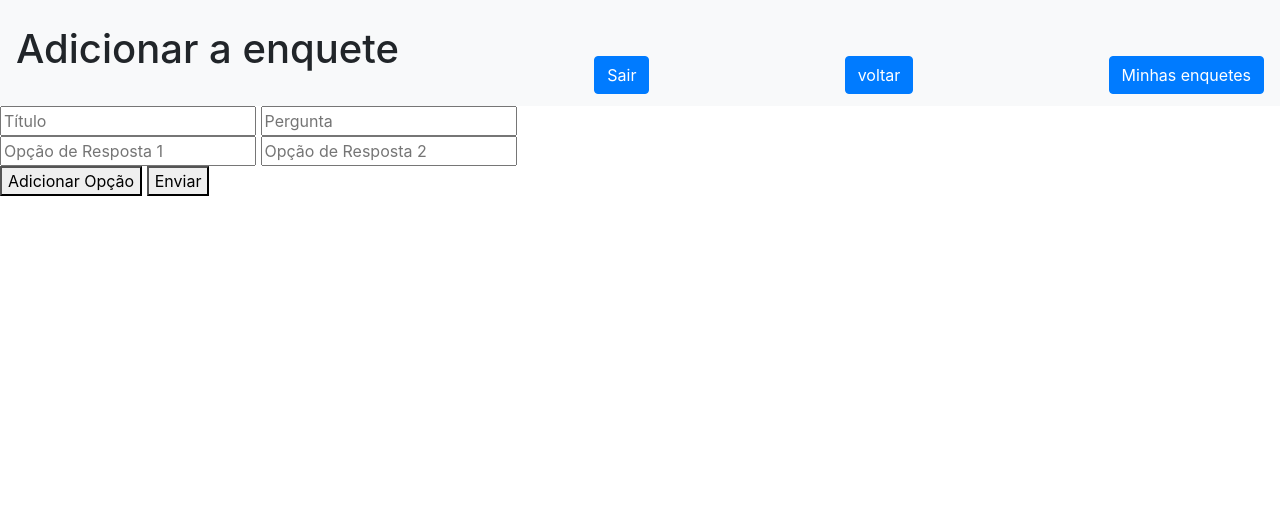
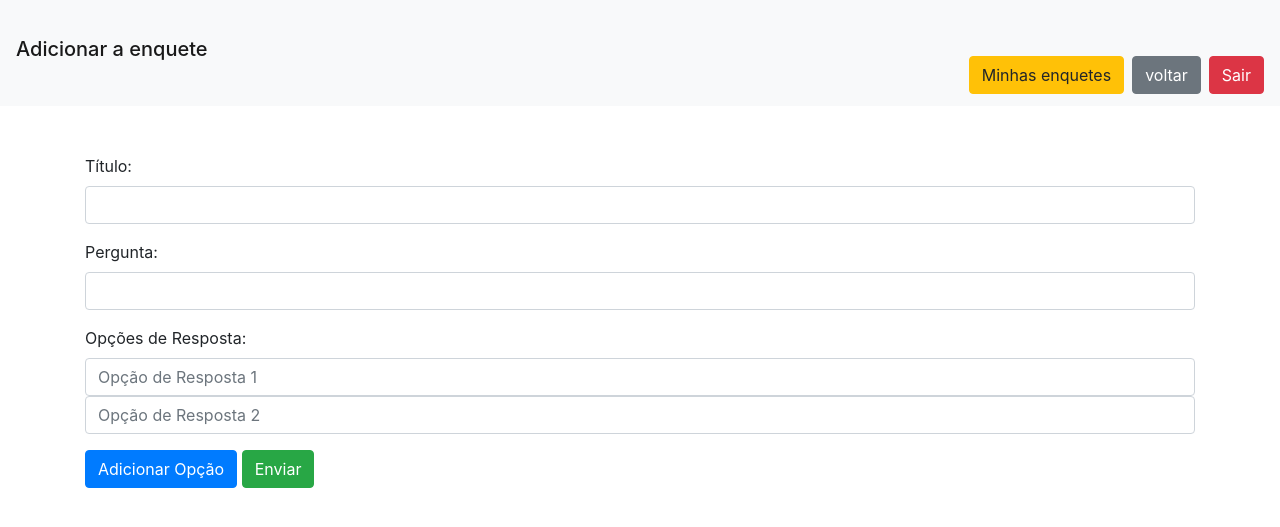
Before and after one commit to diegoreiss/enquetes, a Django app: page /add-pergunta/ in a window 1280 px wide. Shown: the top 527 px of the page. Run offline with Django 5.2, Linux system fonts and the light colour scheme; the visitor is signed in with stand-in values (Sample User, id 1); some libraries are stand-ins or nearby versions.

Commit message:
excluir opção

```diff
--- a/enquetes/templates/pages/add-pergunta.html
+++ b/enquetes/templates/pages/add-pergunta.html
@@ -6,7 +6,7 @@
     <meta http-equiv="X-UA-Compatible" content="IE=edge">
     <meta name="viewport" content="width=device-width, initial-scale=1.0">
     <link rel="stylesheet" href="https://stackpath.bootstrapcdn.com/bootstrap/4.1.3/css/bootstrap.min.css" integrity="sha384-MCw98/SFnGE8fJT3GXwEOngsV7Zt27NXFoaoApmYm81iuXoPkFOJwJ8ERdknLPMO" crossorigin="anonymous">
-
+    <link rel="stylesheet" href="{% static 'css/add-enquete.css' %}">
 
     <title>Document</title>
 </head>
@@ -14,37 +14,55 @@
 <body>
     <header>
         <nav class="navbar navbar-light bg-light">
-            <h1> Adicionar a enquete</h1>
-            <a href="{% url 'logout' %}" class="btn btn-primary mt-5 mb-1">Sair</a>
-            <a href="{% url 'home' %}" class="btn btn-primary mt-5 mb-1">voltar</a>
-            <a href="{% url 'minhas_enquetes' %}" class="btn btn-primary mt-5 mb-1">Minhas enquetes</a>
+            <h1 class="navbar-brand h1"> Adicionar a enquete</h1>
+            <a href="{% url 'minhas_enquetes' %}" class="btn btn-warning mt-5 mb-1 ml-auto">Minhas enquetes</a>
+            <a href="{% url 'home' %}" class="btn btn-secondary mt-5 mb-1 voltar ml-2">voltar</a>
+            <a href="{% url 'logout' %}" class="btn btn-danger mt-5 mb-1 sair ml-2">Sair</a>
         </nav>
     </header>
+    {% block content %}
+    <div class="container mt-5">
     <form method="post" id="perguntaForm">
         {% csrf_token %}
-        <input type="text" name="titulo" placeholder="Título">
-        <input type="text" name="pergunta" placeholder="Pergunta">
-        <div id="opcoes_resposta">
-            <input type="text" name="opcao_resposta" placeholder="Opção de Resposta 1">
-            <input type="text" name="opcao_resposta" placeholder="Opção de Resposta 2">
-            <!-- Adicione mais campos de opção de resposta aqui -->
+        <div class="form-group">
+            <label for="titulo">Título:</label>
+            <input required type="text" class="form-control" name="titulo" id="titulo" >
         </div>
-        <button type="button" id="addOpcao">Adicionar Opção</button>
-        <button type="submit">Enviar</button>
+        <div class="form-group">
+            <label for="pergunta">Pergunta:</label>
+            <input required type="text" class="form-control" name="pergunta" id="pergunta">
+        </div>
+        <div id="opcoes_resposta" class="form-group">
+            <label>Opções de Resposta:</label>
+            <input required type="text" class="form-control" name="opcao_resposta" placeholder="Opção de Resposta 1">
+            <input required type="text" class="form-control" name="opcao_resposta" placeholder="Opção de Resposta 2">
+
+        </div>
+        <button type="button" class="btn btn-primary" id="addOpcao">Adicionar Opção</button>
+        <button type="submit" class="btn btn-success">Enviar</button>
     </form>
-
-
-</body>
-</html>
+    </div>
     <script src="https://code.jquery.com/jquery-3.6.0.min.js"></script>
     <script>
         $(document).ready(function() {
-        var count = 2; // Contador para acompanhar o número de campos de opção de resposta
+    var count = 2;
 
     $('#addOpcao').click(function() {
-            var newInput = '<input type="text" name="opcao_resposta" placeholder="Opção de Resposta ' + count + '">';
+        count++;
+        var newInput = `
+            <div class="input-group mb-3">
+                <input required type="text" class="form-control" name="opcao_resposta" placeholder="Opção de Resposta ${count}">
+                <div class="input-group-append">
+                    <button class="btn btn-danger deleteOption" type="button">Excluir</button>
+                </div>
+            </div>`;
         $('#opcoes_resposta').append(newInput);
-            count++;
+    });
+
+    // Adiciona um listener para os botões de exclusão
+    $('#opcoes_resposta').on('click', '.deleteOption', function() {
+        $(this).closest('.input-group').remove();
     });
 });
     </script>
+  {% endblock %}
```
Lines whose indentation alone changed are shown as unchanged.
